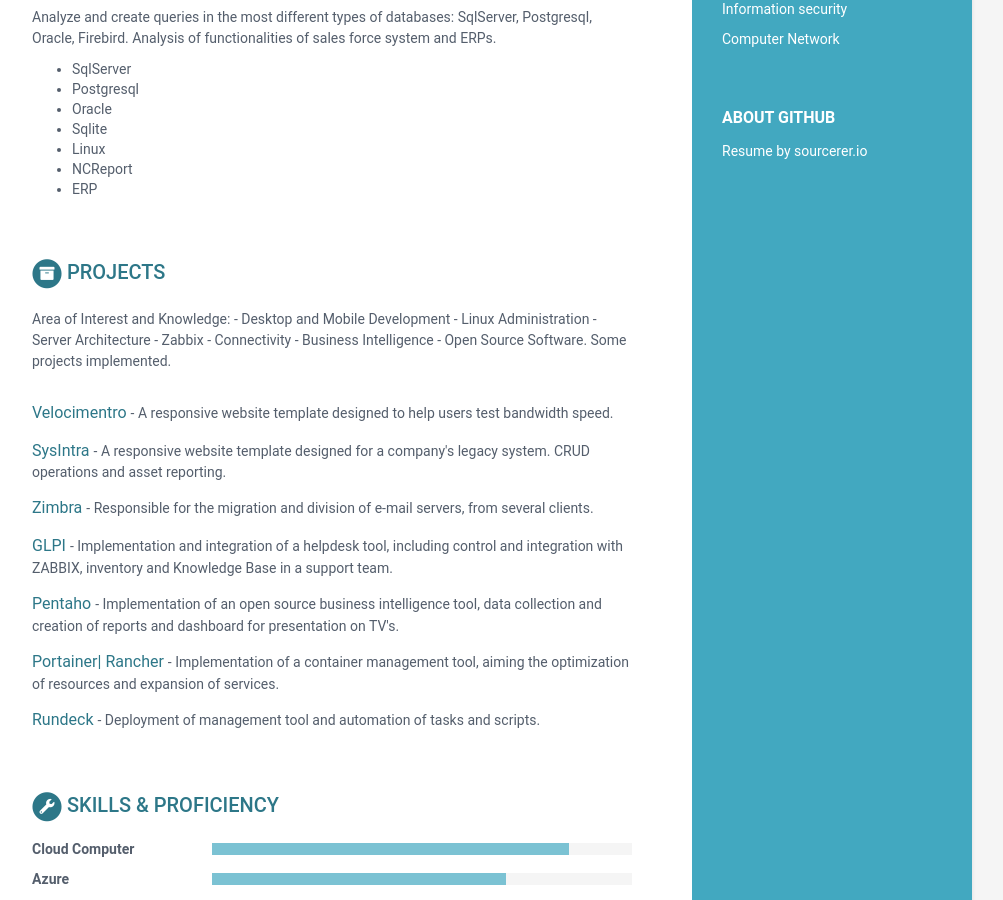
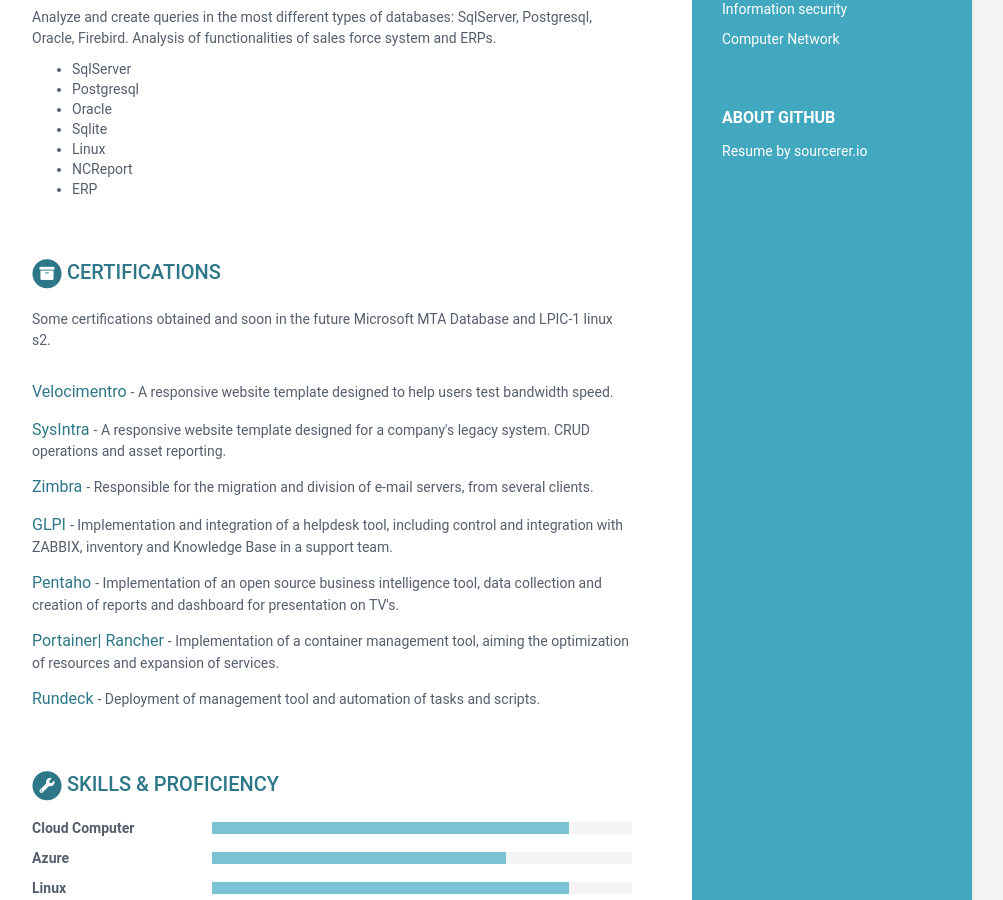
Before and after one commit to jefersonaraujo/jefersonaraujo.github.io, a Jekyll site: the page built from index.html, in a window 1280 px wide and 900 px high, scrolled down 879 px. Shown: the whole window, without its empty margins (168-1171 px from the left). Built offline with Jekyll 4.4.1, drawn with Linux system fonts in a browser that asks for light colours.

Commit message:
Update data.yml

```diff
--- a/_data/data.yml
+++ b/_data/data.yml
@@ -95,9 +95,9 @@ experiences:
 
 
 projects:
-    title: Projects
+    title: Certifications
     intro: >
-      Area of Interest and Knowledge: - Desktop and Mobile Development - Linux Administration - Server Architecture - Zabbix - Connectivity - Business Intelligence - Open Source Software. Some projects implemented.
+      Some certifications obtained and soon in the future Microsoft MTA Database and LPIC-1 linux s2.
 
     assignments:
       - title: Velocimentro
```
